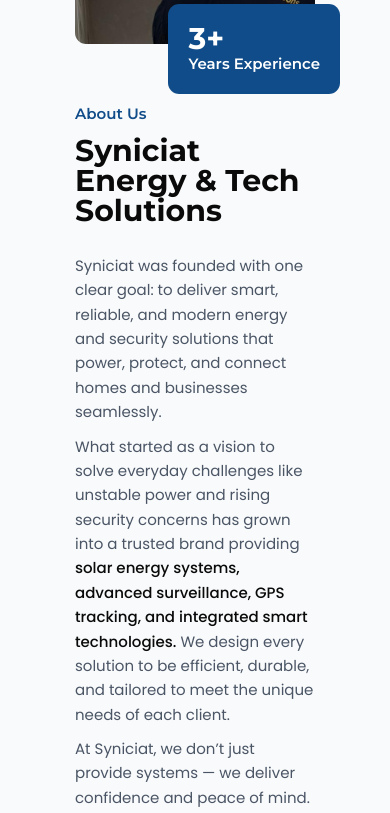
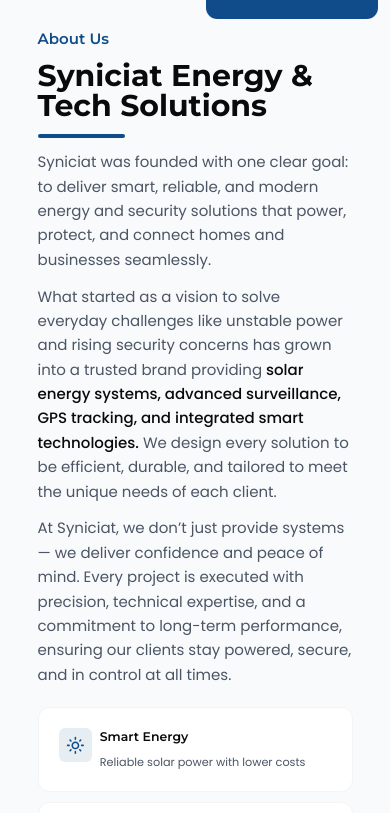
Before and after one commit to sleekping/syniciat-webapp, a Next.js app: page / in a window 390 px wide. Shown: the part 1300-2113 px from the top of the page. Built offline with nearby package versions, Linux system fonts and the light colour scheme.

Commit message:
style: add hover colors to the boxes

```diff
--- a/app/globals.css
+++ b/app/globals.css
@@ -262,7 +262,7 @@
   }
 
   body {
-    @apply bg-background text-foreground;
+    @apply bg-background text-foreground overflow-x-hidden;
   }
 
   a:hover {
--- a/components/home/AboutSection.tsx
+++ b/components/home/AboutSection.tsx
@@ -2,19 +2,23 @@
 import Image from 'next/image'
 import Link from 'next/link'
 import { BsArrowRight } from 'react-icons/bs'
+import { HiOutlineBolt } from "react-icons/hi2";
+import { GoShieldLock } from "react-icons/go";
+import { GrLocation } from "react-icons/gr";
+import { MdOutlineLightMode } from "react-icons/md";
 const about = [
-    { icon: "", heading: "Smart Energy", subheading: "Reliable solar power with lower costs" },
-    { icon: "", heading: "Smart Security", subheading: "Advanced systems that keep you protected" },
-    { icon: "", heading: "GPS Tracking", subheading: "Real-time location and asset monitoring" },
-    { icon: "", heading: "Built to Perform", subheading: "Durable systems you can depend on" },
+    { icon: MdOutlineLightMode, heading: "Smart Energy", subheading: "Reliable solar power with lower costs" },
+    { icon: GoShieldLock, heading: "Smart Security", subheading: "Advanced systems that keep you protected" },
+    { icon: GrLocation, heading: "GPS Tracking", subheading: "Real-time location and asset monitoring" },
+    { icon: HiOutlineBolt, heading: "Built to Perform", subheading: "Durable systems you can depend on" },
 ]
 const AboutSection = (): React.JSX.Element => {
     return (
-        <section className='px-30 grid lg:grid-cols-2 gap-24 items-center bg-gray-50 py-20'>
+        <section className='px-30 grid lg:grid-cols-2 gap-24 items-center bg-gray-50 py-20 max-mdLap:px-25 max-tab:px-20 max-mdPhone:px-15'>
 
             <div className=''>
                 <div className='relative'>
-                    <Image src={"/images/about_us.jpeg"} loading='lazy' className='w-full h-180 object-center object-cover rounded-2xl' width={400} height={400} alt='company' />
+                    <Image src={"/images/about_us.jpeg"} loading='lazy' className='w-full h-180  max-tab:h-150 object-center object-cover rounded-2xl' width={400} height={400} alt='company' />
                     <div className="absolute -bottom-20  bg-primary -right-10 p-8 rounded-2xl">
                         <h4 className='text-white text-5xl font-extrabold flex flex-col'>3+<span className='font-normal text-2xl'>Years Experience</span></h4>
                     </div>
@@ -24,8 +28,8 @@
             <div className='space-y-5 '>
                 <h1 className='text-2xl font-semibold text-primary'>About Us</h1>
                 <h2 className='text-5xl font-bold'>Syniciat Energy & Tech Solutions</h2>
-                <div className="w-20 h-1 bg-yellow rounded-full"></div>
-                <div className='space-y-4 text-gray-600 leading-relaxed'>
+                <div className="w-35 h-1.5 bg-primary rounded-full"></div>
+                <div className='space-y-5 text-gray-600 leading-relaxed'>
                     <p className='text-2xl'>Syniciat was founded with one clear goal: to deliver smart, reliable, and modern energy and security solutions that power, protect, and connect homes and businesses seamlessly.</p>
                     <p className='text-2xl'>What started as a vision to solve everyday challenges like unstable power and rising security concerns has grown into a trusted brand providing <span className='font-medium text-foreground'> solar energy systems, advanced surveillance, GPS tracking, and integrated smart technologies.</span> We design every solution to be efficient, durable, and tailored to meet the unique needs of each client.</p>
                     <p className='text-2xl'>At Syniciat, we don’t just provide systems — we deliver confidence and peace of mind. Every project is executed with precision, technical expertise, and a commitment to long-term performance, ensuring our clients stay powered, secure, and in control at all times.</p>
@@ -36,10 +40,12 @@
 
                     <div className="grid grid-cols-1 sm:grid-cols-2 gap-4 mt-8">
                         {about.map((v, i) => (
-                            <div key={i} className='flex items-start space-x-3 p-8 rounded-2xl bg-white border border-gray-100 focus:ring-green-300 hover:border-green-200 hover:shadow-md transition-all focus:outline-none focus:ring-2 '>
+                            <div key={i} className='flex items-start space-x-3 p-8 rounded-2xl bg-white border border-gray-100  hover:border-primary/20 hover:shadow-md transition-all focus:outline-none focus:ring-2 '>
                                 {/* icon */}
 
-                                <div className='bg-primary opacity-30 rounded-lg'></div>
+                                <div className='bg-primary/10 rounded-lg'>
+                                    <v.icon className='text-primary text-3xl m-3' />
+                                </div>
 
 
                                 <div className='space-y-3'>
```
